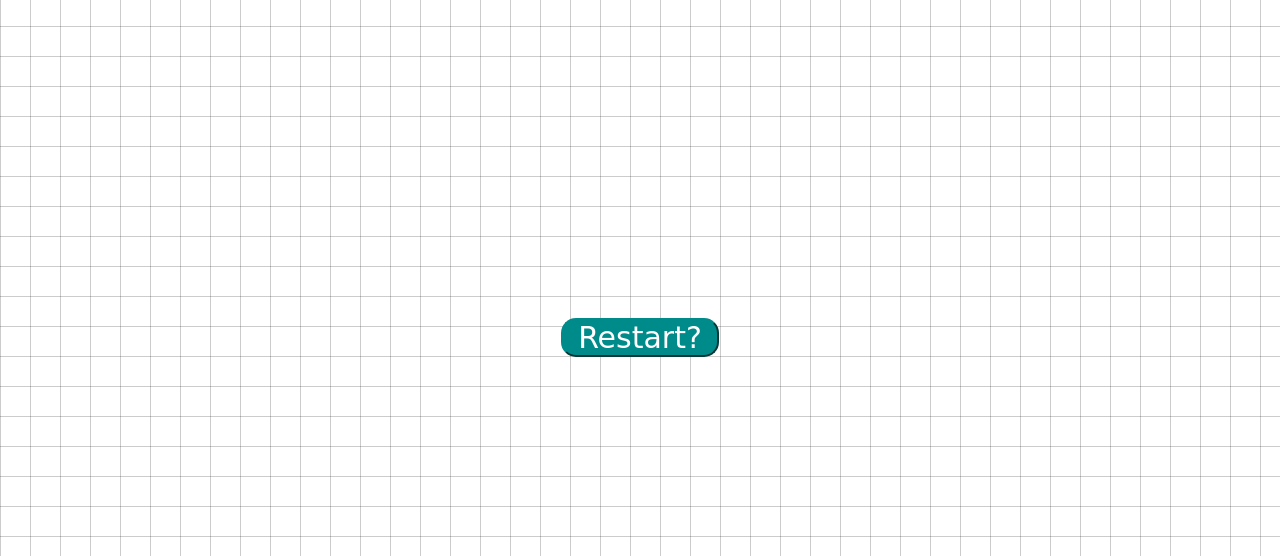
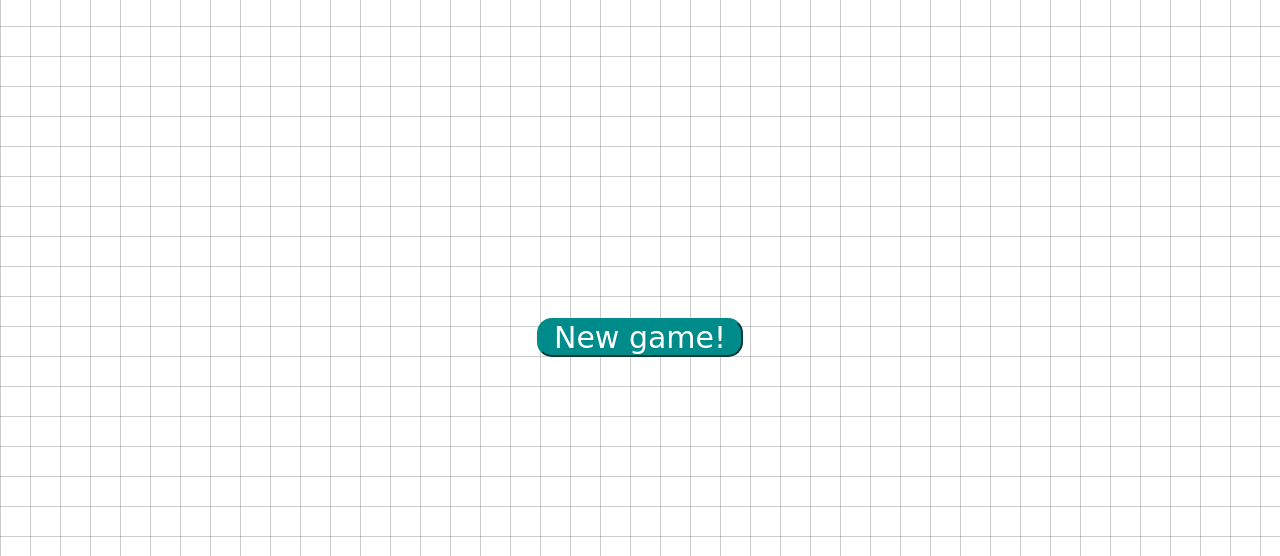
Before and after one commit to Nastusya-max/Front-End-Lab-Chernyavskaya, a plain HTML site: page Task9/index.html in a window 1280 px wide. Shown: the part 244-800 px from the top of the page. Drawn offline with Linux system fonts and the light colour scheme; a web font is replaced by a local one.

Commit message:
Update index.html

```diff
--- a/Task9/index.html
+++ b/Task9/index.html
@@ -1,5 +1,6 @@
 <!DOCTYPE html>
 <html lang="en">
+
 <head>
   <meta charset="UTF-8">
   <meta http-equiv="X-UA-Compatible" content="IE=edge">
@@ -8,6 +9,7 @@
   <link rel="stylesheet" href="./css/style.css">
   <title>Tic Tac Toe</title>
 </head>
+
 <body>
   <div class="container">
     <h1 id="playText">Let's play!</h1>
@@ -22,8 +24,9 @@
       <div class="cell" id="7"></div>
       <div class="cell" id="8"></div>
     </div>
-    <button id="restartBtn">Restart?</button>
+    <button class="new-game">New game!</button>
   </div>
   <script src="./js/main.js"></script>
 </body>
+
 </html>
```
